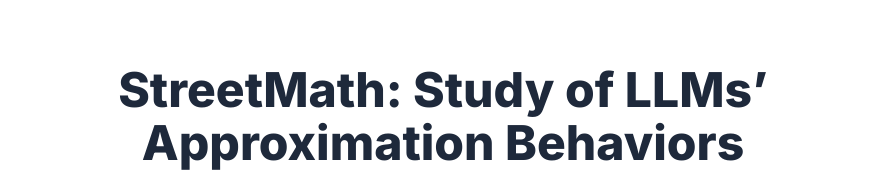
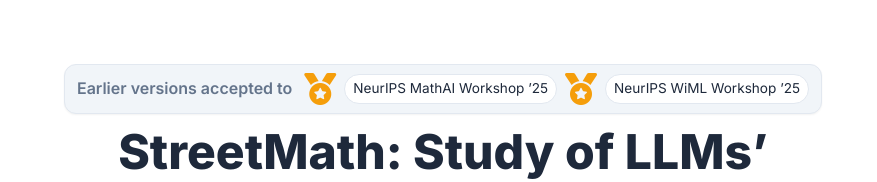
Before and after one commit to ctseng777/StreetMathProject, a plain HTML site: page index.html in a window 1280 px wide. Shown: the top 182 px of the page, without its empty margins (197-1074 px from the left). Drawn offline with nearby package versions, Linux system fonts and the light colour scheme; some icons are missing.

Commit message:
Add venue

```diff
--- a/index.html
+++ b/index.html
@@ -255,6 +255,16 @@
       <div class="container is-max-desktop">
         <div class="columns is-centered">
           <div class="column has-text-centered">
+            <!-- Venue badges (edit venues as needed) -->
+            <div class="venue-badges" role="group" aria-label="Submission venues">
+
+              <span class="venue-label">Earlier versions accepted to</span>
+              <!-- Replace/extend venue chips below -->
+              <span class="venue-icon" aria-hidden="true"><i class="fas fa-medal"></i></span>
+              <span class="venue-chip" title="NeurIPS 2025 MathAI Workshop">NeurIPS MathAI Workshop ’25</span>
+              <span class="venue-icon" aria-hidden="true"><i class="fas fa-medal"></i></span>
+              <span class="venue-chip" title="NeurIPS 2025 WiML Workshop">NeurIPS WiML Workshop ’25</span>
+            </div>
             <!-- Paper title -->
             <h1 class="title is-1 publication-title">StreetMath: Study of LLMs’ Approximation Behaviors</h1>
             <div class="is-size-5 publication-authors">
--- a/static/css/index.css
+++ b/static/css/index.css
@@ -149,6 +149,52 @@ body {
     font-family: 'Inter', sans-serif !important;
     font-weight: 500;
     margin-bottom: 1.5rem;
+}
+
+/* Venue badges above title */
+.venue-badges {
+  display: inline-flex;
+  align-items: center;
+  gap: 0.5rem;
+  padding: 0.5rem 0.75rem;
+  background: var(--background-accent);
+  border: 1px solid var(--border-color);
+  border-radius: var(--border-radius);
+  box-shadow: var(--shadow-sm);
+  margin-bottom: 0.75rem;
+}
+
+.venue-icon {
+  color: #f59e0b; /* amber */
+  font-size: 2rem;
+  display: inline-flex;
+  align-items: center;
+}
+
+.venue-label {
+  font-weight: 600;
+  color: var(--text-secondary);
+  margin-right: 0.25rem;
+}
+
+.venue-chip {
+  display: inline-flex;
+  align-items: center;
+  padding: 0.2rem 0.5rem;
+  font-size: 0.85rem;
+  color: var(--text-primary);
+  background: #fff;
+  border: 1px solid var(--border-color);
+  border-radius: 999px;
+  white-space: nowrap;
+}
+
+@media screen and (max-width: 480px) {
+  .venue-badges {
+    flex-wrap: wrap;
+    justify-content: center;
+    gap: 0.4rem;
+  }
 }
 
 .publication-venue {
```
